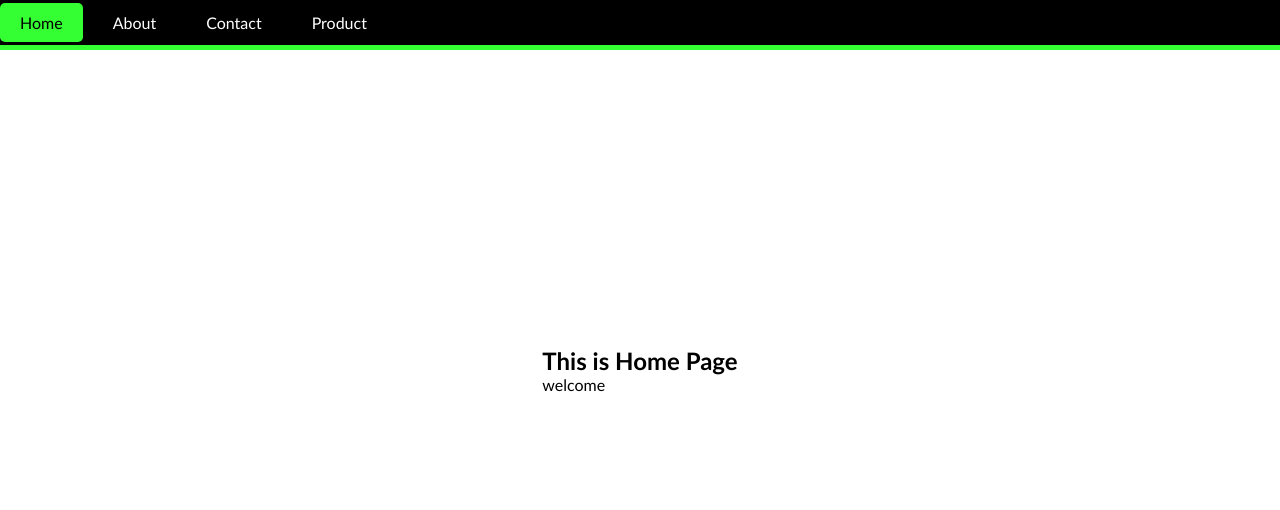
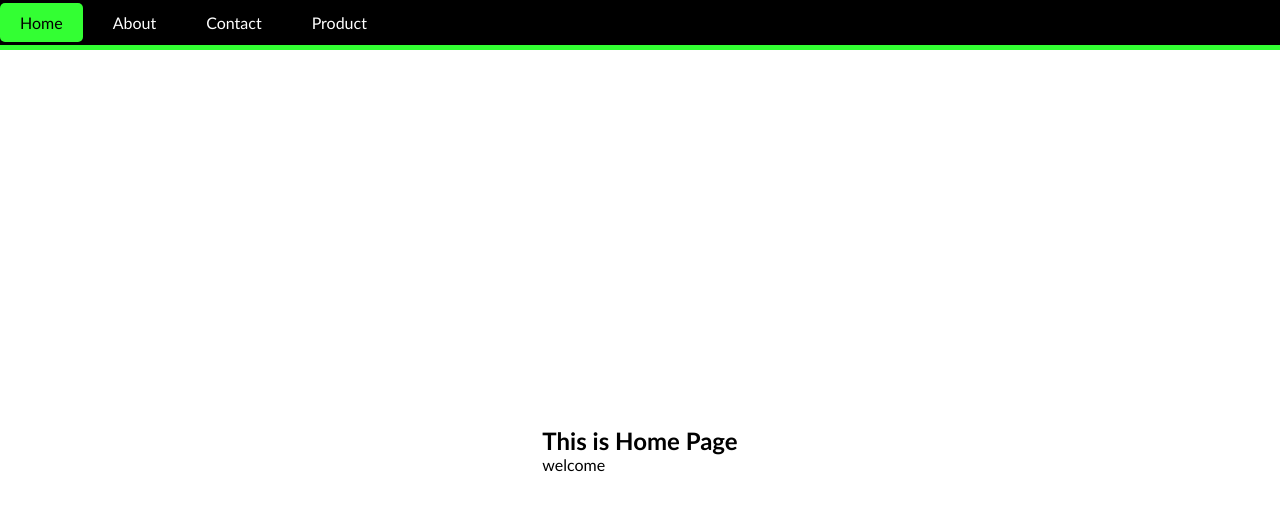
Before and after one commit to 12herman/single-page-web-app-html-css-js, a plain HTML site: page index.html in a window 1280 px wide. Drawn offline with Linux system fonts and the light colour scheme.

Commit message:
Update style.css height responsive fix

```diff
--- a/css/style.css
+++ b/css/style.css
@@ -25,9 +25,3 @@ body{
     display: block;
 }
 /* Page-container-end */
-/* Responsive */
-@media screen and (min-width:700px) {
-    .page-container{
-        height: 80vh;
-    }
-}
```
